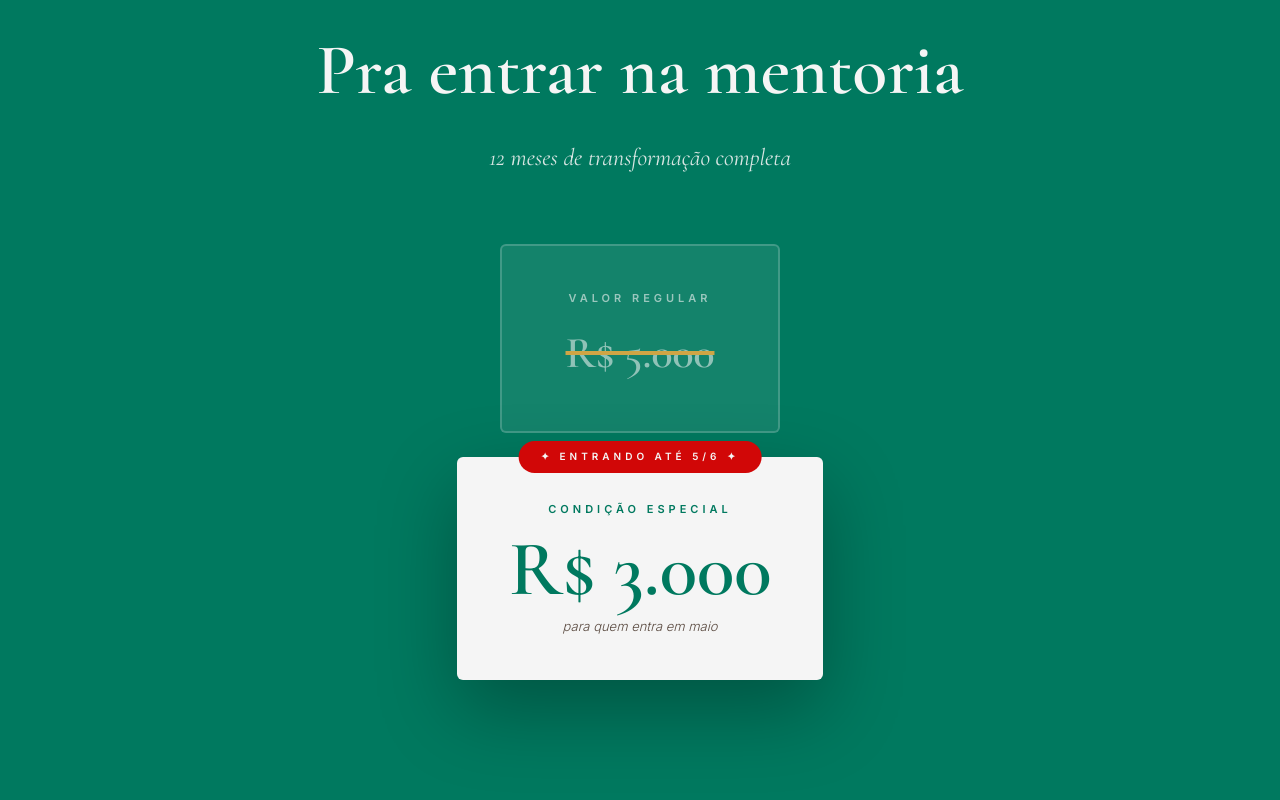
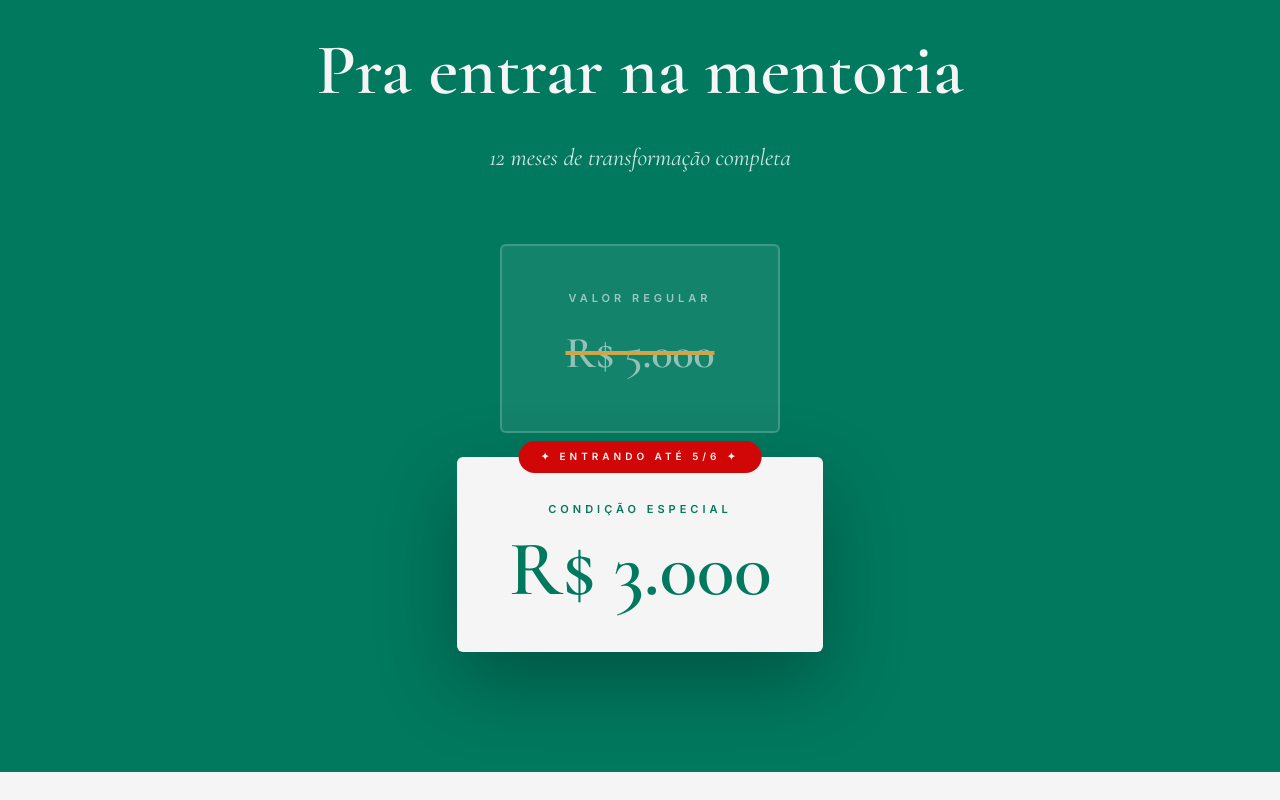
Before and after one commit to lais-dot/captura-deusas-no-digital, a plain HTML site: page deusas-no-digital.html in a window 1280 px wide. Shown: the part 2680-3480 px from the top of the page. After the commit the page ends 3452 px from the top, so only its background shows below. Drawn offline with nearby package versions, Linux system fonts and the light colour scheme.

Commit message:
Remove 'para quem entra em maio' text

```diff
--- a/deusas-no-digital.html
+++ b/deusas-no-digital.html
@@ -473,7 +473,6 @@
     <div class="price-card price-promo">
       <div class="label">Condição especial</div>
       <div class="amount">R$ 3.000</div>
-      <div class="amount-sub">para quem entra em maio</div>
     </div>
   </div>
 </section>
```
